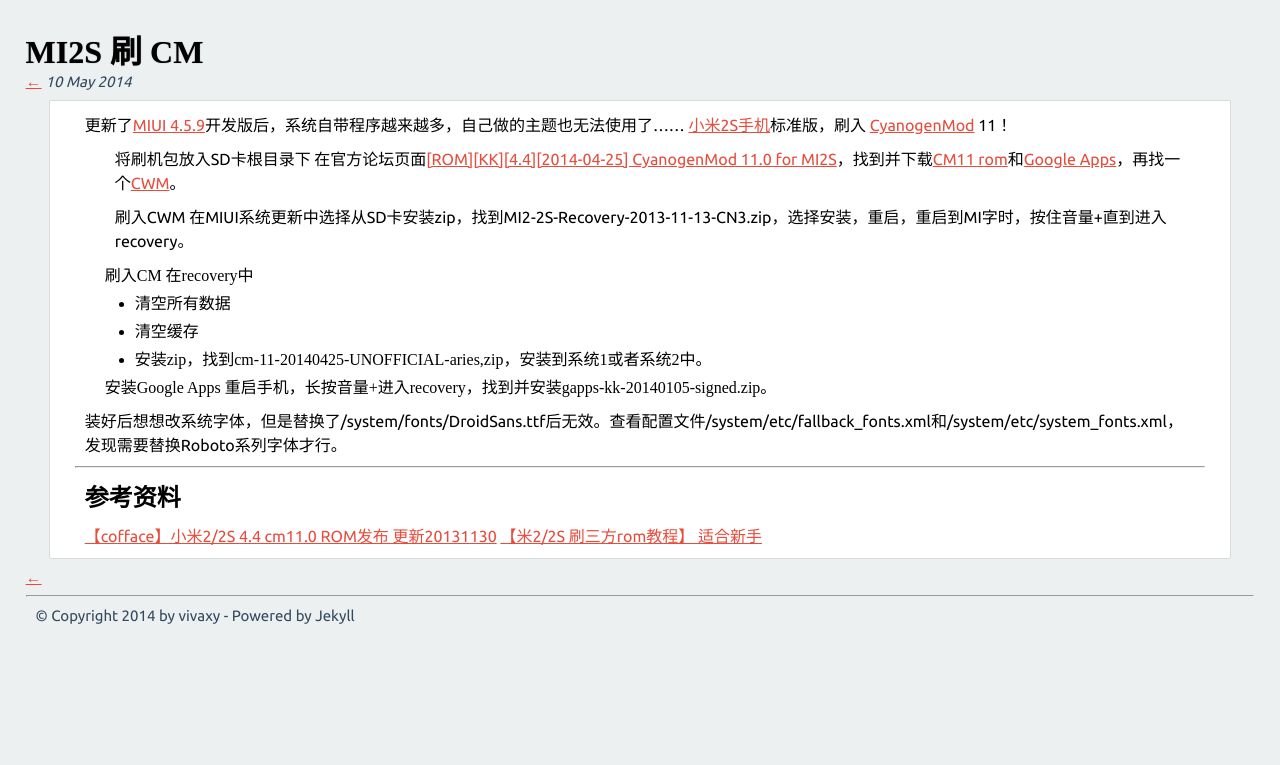
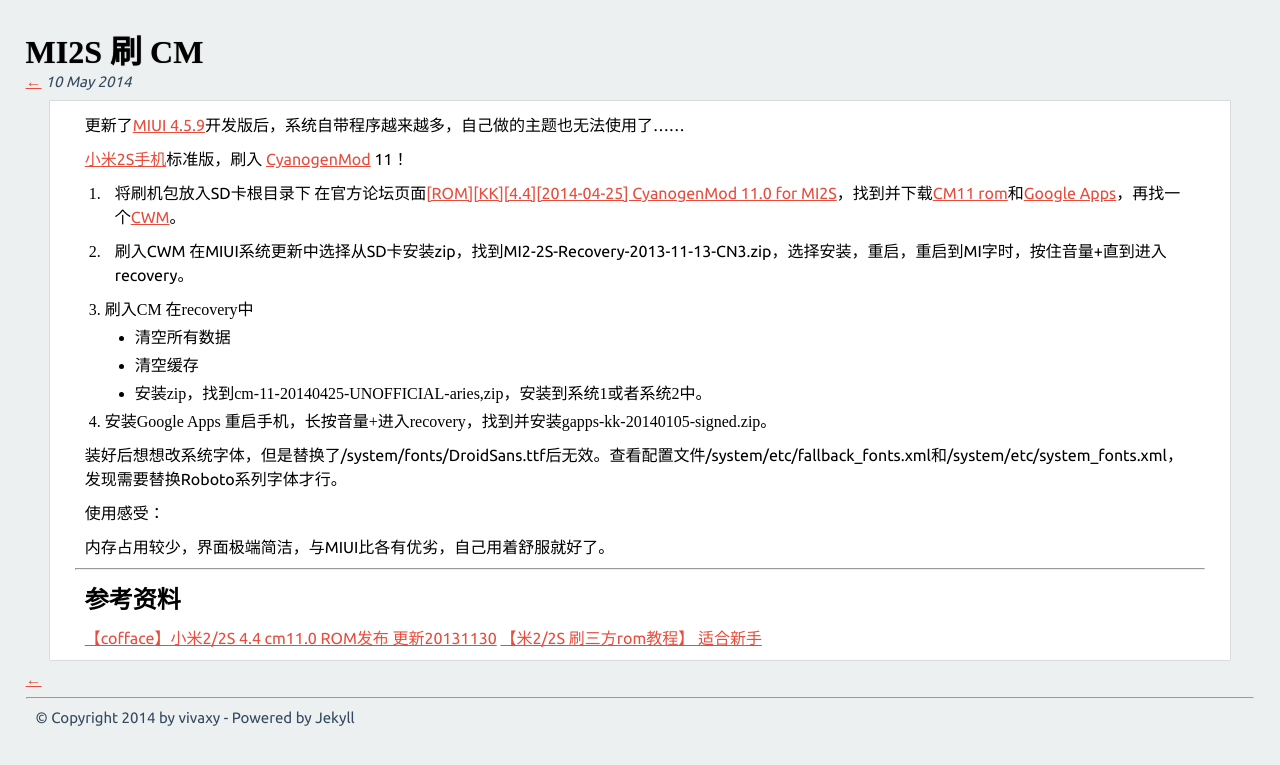
Before and after one commit to vivaxyblog/vivaxyblog.github.io, a Jekyll site: the page built from _posts/2014-05-10-MI2S-Shua-CM.md, in a window 1280 px wide. Shown: the top 765 px of the page. Built offline with Jekyll 4.4.1, drawn with Linux system fonts in a browser that asks for light colours; comment, search, counter and statistics services are not loaded.

Commit message:
fix style

```diff
--- a/_posts/2014-05-10-MI2S-Shua-CM.md
+++ b/_posts/2014-05-10-MI2S-Shua-CM.md
@@ -23,6 +25,10 @@
 重启手机，长按音量+进入recovery，找到并安装gapps-kk-20140105-signed.zip。
 
 装好后想想改系统字体，但是替换了/system/fonts/DroidSans.ttf后无效。查看配置文件/system/etc/fallback_fonts.xml和/system/etc/system_fonts.xml，发现需要替换Roboto系列字体才行。
+
+使用感受：
+
+内存占用较少，界面极端简洁，与MIUI比各有优劣，自己用着舒服就好了。
 
 ----------
 
--- a/main.css
+++ b/main.css
@@ -13,6 +13,9 @@
 }
 ul {
 	list-style: disc;
+}
+ol {
+	list-style: octal;
 }
 li {
 	margin: 4px 0px 4px 30px;
```
Also changed, not shown: other parts of _posts/2014-05-10-MI2S-Shua-CM.md (+3 -1 lines).
